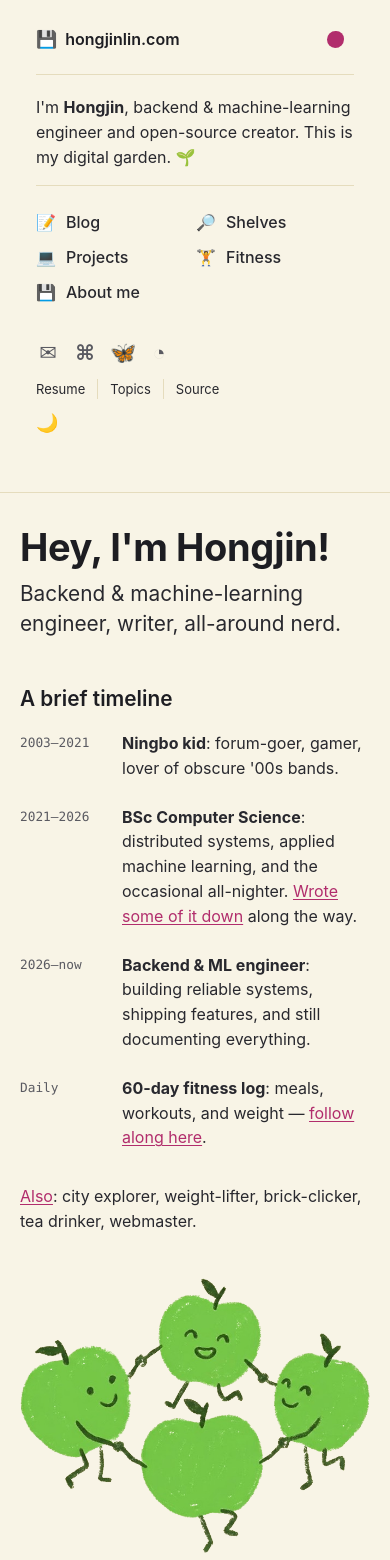
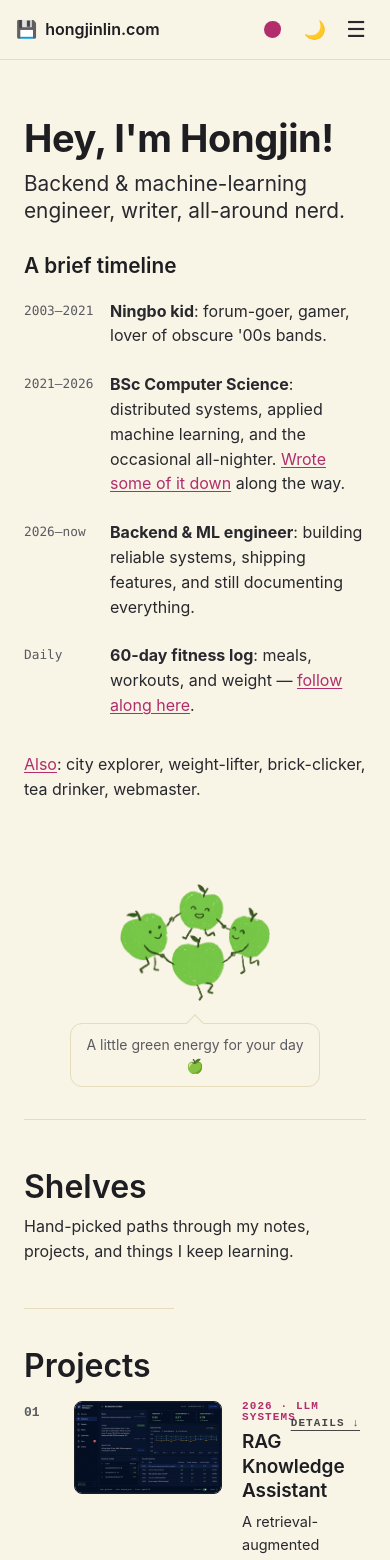
Before and after one commit to Hongjin-Lin/portfolio-site, a React (Vite) app: page / in a window 390 px wide. Shown: the top 1560 px of the page. Built offline with nearby package versions, Linux system fonts and the light colour scheme; a web font is replaced by a local one.

Commit message:
Match Tania homepage layout dimensions

```diff
--- a/src/App.jsx
+++ b/src/App.jsx
@@ -61,6 +61,7 @@ export function App() {
   const [accent, setAccent] = useState(() => localStorage.getItem("tn-accent") || ACCENTS[0]);
   const [dark, setDark] = useState(() => localStorage.getItem("tn-dark") === "1");
   const [openProject, setOpenProject] = useState(null);
+  const [menuOpen, setMenuOpen] = useState(false);
 
   useEffect(() => {
     localStorage.setItem("tn-accent", accent);
@@ -80,6 +81,21 @@ export function App() {
 
   return (
     <div className="tn-shell">
+      <header className="tn-mobile-nav">
+        <a className="tn-brand" href="/"><span className="tn-floppy">💾</span>hongjinlin.com</a>
+        <div className="tn-mobile-actions">
+          <button className="tn-dot" onClick={cycleAccent} aria-label="Cycle theme color"><i /></button>
+          <button className="tn-moon" onClick={() => setDark(!dark)} aria-label={dark ? "Switch to light theme" : "Switch to dark theme"}>{dark ? "☀️" : "🌙"}</button>
+          <button className="tn-menu-toggle" onClick={() => setMenuOpen(!menuOpen)} aria-expanded={menuOpen} aria-label={menuOpen ? "Close navigation" : "Open navigation"}>{menuOpen ? "×" : "☰"}</button>
+        </div>
+        {menuOpen && <nav className="tn-mobile-menu" aria-label="Mobile primary">
+          <a href="#" onClick={() => setMenuOpen(false)}>📝 Blog</a>
+          <a href="#shelves" onClick={() => setMenuOpen(false)}>🔎 Shelves</a>
+          <a href="#projects" onClick={() => setMenuOpen(false)}>💻 Projects</a>
+          <a href="/fitness-tracker/">🏋️ Fitness</a>
+          <a href="#about" onClick={() => setMenuOpen(false)}>💾 About me</a>
+        </nav>}
+      </header>
       <aside className="tn-side">
         <section className="tn-sec tn-sec--brand">
           <a className="tn-brand" href="/"><span className="tn-floppy">💾</span>hongjinlin.com</a>
@@ -111,6 +127,7 @@ export function App() {
 
       <main className="tn-main">
         <section className="tn-hero-section" aria-label="Introduction">
+          <div className="tn-hero-inner">
           <div className="tn-col" id="about">
           <h1>Hey, I'm Hongjin!</h1>
           <p className="tn-lead">Backend &amp; machine-learning engineer, writer, all-around nerd.</p>
@@ -139,6 +156,7 @@ export function App() {
             <img className="apple-ensemble" src="/assets/apples/apple-ensemble.png" alt="Four green apples holding hands and dancing together" />
             <p className="tn-apple-caption">A little green energy for your day 🍏</p>
           </aside>
+          </div>
         </section>
         <div className="tn-lower-sections">
           <section id="shelves" className="tn-shelves">
--- a/src/styles.css
+++ b/src/styles.css
@@ -36,10 +36,10 @@ h1, h2, h3 { margin: 0; font-family: "Outfit Variable", -apple-system, BlinkMacS
 :focus-visible { outline: 2px solid var(--tn-accent); outline-offset: 3px; }
 
 /* ===== sidebar ===== */
-.tn-shell { min-height: 100vh; background: var(--tn-bg); width: min(100%, 1680px); margin-inline: auto; padding: 32px 40px 0; display: grid; grid-template-columns: 260px minmax(0, 1fr); column-gap: 72px; }
-.tn-side { position: sticky; top: 32px; width: auto; height: calc(100vh - 64px); margin: 0; padding-right: 24px; background: var(--tn-bg); border-right: 1px solid var(--tn-border); display: flex; flex-direction: column; }
+.tn-shell { min-height: 100vh; background: var(--tn-bg); width: min(100%, 1376px); margin-inline: auto; display: grid; grid-template-columns: 260px minmax(0, 1fr); column-gap: 32px; }
+.tn-side { position: sticky; top: 0; width: 260px; height: 100vh; margin: 0; background: var(--tn-bg); border-right: 1px solid var(--tn-border); display: flex; flex-direction: column; }
 .tn-sec { padding: 0 0 16px; margin: 0 16px 20px; border-bottom: 1px solid var(--tn-border); }
-.tn-sec--brand { display: flex; align-items: center; justify-content: space-between; }
+.tn-sec--brand { display: flex; align-items: center; justify-content: space-between; margin-top: 14px; }
 .tn-brand { display: flex; align-items: center; gap: 8px; font-weight: 600; font-size: 16px; color: var(--tn-heading); text-decoration: none; }
 .tn-floppy { font-size: 17px; }
 .tn-dot { width: 38px; height: 38px; border: 0; border-radius: 8px; background: transparent; cursor: pointer; display: flex; align-items: center; justify-content: center; }
@@ -59,51 +59,70 @@ html[data-tn-dark="1"] .tn-nav a:hover { background: rgba(255, 255, 255, .06); }
 .tn-footer-links a + a { border-left: 1px solid var(--tn-border); padding-left: 12px; }
 .tn-moon { display: block; margin-top: 10px; font-size: 18px; color: var(--tn-text); padding: 3px 0; background: none; border: 0; cursor: pointer; font-family: inherit; }
 .tn-moon:hover { color: var(--tn-accent); }
+.tn-mobile-nav { display: none; }
 
 /* ===== main column ===== */
-.tn-main { min-width: 0; padding: 40px 0 64px; }
-.tn-hero-section { display: grid; grid-template-columns: minmax(0, 1fr) minmax(250px, 340px); gap: clamp(40px, 5vw, 88px); align-items: start; }
+.tn-main { min-width: 0; width: 100%; max-width: 1020px; margin-left: 24px; padding: 32px; }
+.tn-hero-section { container: tn-hero / inline-size; margin: 24px 0 48px; padding-bottom: 32px; min-height: 626px; border-bottom: 1px solid var(--tn-border); }
+.tn-hero-inner { display: flex; flex-direction: column; align-items: stretch; }
 .tn-sec--nonav { border-bottom: 0; }
-.tn-col { max-width: 860px; min-width: 0; }
-.tn-col h1 { font-size: 48px; font-weight: 700; line-height: 1.2; letter-spacing: -.01em; margin: 0 0 8px; color: var(--tn-heading); }
-.tn-lead { font-size: 20.8px; line-height: 1.45; margin: 0 0 8px; }
-.tn-col h2 { font-size: 20.8px; margin: 44px 0 12px; }
-.tn-timeline { list-style: none; padding: 0; }
+.tn-col { width: 100%; max-width: 760px; min-width: 0; }
+.tn-col h1 { max-width: 600px; font-size: 48px; font-weight: 700; line-height: 1.2; letter-spacing: -.01em; margin: 0 0 8px; color: var(--tn-heading); }
+.tn-lead { max-width: 600px; font-size: 20.8px; line-height: 1.3; margin: 0 0 8px; }
+.tn-col h2 { font-size: 20.8px; line-height: 1.3; margin: 28px 0 12px; }
+.tn-timeline { list-style: none; padding: 0; margin: 20px 0 0; }
 .tn-timeline li { display: flex; gap: 12px; padding: 0 0 8px; margin: 0 0 16px; }
 .tn-yr { flex: 0 0 90px; font-family: "Google Sans Code Variable", ui-monospace, "SF Mono", Consolas, monospace; font-size: 12.8px; line-height: 1.9; color: var(--tn-muted); }
 .tn-timeline a { color: var(--tn-accent); text-decoration: underline; text-decoration-thickness: 1px; text-underline-offset: 2px; }
 .tn-also { margin-top: 26px; }
 .tn-also a { color: var(--tn-accent); text-decoration: underline; text-decoration-thickness: 1px; text-underline-offset: 2px; }
-.tn-lower-sections { margin-top: 80px; }
+.tn-lower-sections { margin-top: 0; }
 .tn-shelves { margin-top: 0; }
-.tn-shelves h2 { margin: 0 0 8px; }
+.tn-shelves h2, .tn-projects > h2 { font-size: 32px; line-height: 1.2; margin: 0 0 8px; }
 .tn-shelves p { margin: 0; }
-.tn-hero-art { margin-top: 215px; display: flex; flex-direction: column; align-items: center; }
-.tn-hero-art .apple-ensemble { display: block; width: 100%; height: auto; object-fit: contain; }
-.tn-apple-caption { margin: 14px 0 0; padding: 12px 20px; text-align: center; border: 1px solid var(--tn-border); border-radius: 12px; font-size: 14px; color: var(--tn-muted); }
+.tn-hero-art { width: 250px; margin: 64px auto 0; display: flex; flex-direction: column; align-items: center; }
+.tn-hero-art .apple-ensemble { display: block; width: 250px; height: 204px; object-fit: contain; }
+.tn-apple-caption { position: relative; width: 250px; margin: 20px 0 0; padding: 9.6px 14.4px; text-align: center; border: 1px solid var(--tn-border); border-radius: 12px; background: var(--tn-bg); font-size: 14px; line-height: 1.5; color: var(--tn-muted); }
+.tn-apple-caption::before { content: ""; position: absolute; top: -7px; left: 50%; width: 12px; height: 12px; transform: translateX(-50%) rotate(45deg); background: var(--tn-bg); border-left: 1px solid var(--tn-border); border-top: 1px solid var(--tn-border); }
 
-@media (max-width: 1100px) {
-  .tn-shell { padding: 24px 28px 0; grid-template-columns: 230px minmax(0, 1fr); column-gap: 40px; }
-  .tn-hero-section { grid-template-columns: minmax(0, 1fr) minmax(210px, 270px); gap: 32px; }
-  .tn-hero-art { margin-top: 210px; }
+@container tn-hero (min-width: 860px) {
+  .tn-hero-inner { flex-direction: row; align-items: flex-start; gap: 48px; }
+  .tn-col { flex: 0 0 600px; width: 600px; max-width: 600px; }
+  .tn-hero-art { flex: 0 0 250px; align-self: flex-start; margin: 184px 0 0; }
 }
 
-@media (max-width: 1000px) and (min-width: 821px) {
-  .tn-hero-section { grid-template-columns: minmax(0, 1fr); }
-  .tn-hero-art { justify-self: center; width: min(70%, 380px); margin-top: 28px; }
+@container tn-hero (max-width: 859px) {
+  .tn-hero-section { min-height: 0; }
 }
 
-@media (max-width: 820px) {
-  .tn-shell { display: block; padding: 0 20px; }
-  .tn-side { position: static; width: auto; height: auto; margin: 0 -20px; padding: 20px; border-right: 0; border-bottom: 1px solid var(--tn-border); }
-  .tn-sec--nonav { margin-bottom: 0; }
-  .tn-nav { display: grid; grid-template-columns: repeat(2, minmax(0, 1fr)); }
-  .tn-sec--foot { margin-top: 12px; }
-  .tn-main { margin-left: 0; padding: 32px 0 48px; }
-  .tn-hero-section { display: flex; flex-direction: column; gap: 0; }
-  .tn-hero-art { align-self: center; width: min(100%, 420px); margin: 28px 0 0; }
-  .tn-lower-sections { margin-top: 56px; }
+@media (min-width: 1020px) and (max-width: 1359px) {
+  .tn-shell { width: 100%; }
+  .tn-main { max-width: none; margin-left: 0; }
+}
+
+@media (max-width: 1019px) {
+  .tn-shell { display: block; width: 100%; max-width: none; padding-top: 60px; }
+  .tn-side { display: none; }
+  .tn-mobile-nav { position: fixed; z-index: 20; inset: 0 0 auto; height: 60px; display: flex; align-items: center; justify-content: space-between; padding: 0 20px 0 32px; border-bottom: 1px solid var(--tn-border); background: var(--tn-bg); }
+  .tn-mobile-actions { display: flex; align-items: center; gap: 12px; }
+  .tn-mobile-actions .tn-moon { margin: 0; }
+  .tn-menu-toggle { width: 36px; height: 36px; border: 0; background: transparent; color: var(--tn-text); font-size: 22px; cursor: pointer; }
+  .tn-mobile-menu { position: absolute; top: 60px; left: 0; right: 0; display: flex; flex-direction: column; gap: 4px; padding: 12px 24px 18px; border-bottom: 1px solid var(--tn-border); background: var(--tn-bg); box-shadow: 0 8px 16px rgb(0 0 0 / 6%); }
+  .tn-mobile-menu a { padding: 8px; color: var(--tn-text); text-decoration: none; }
+  .tn-main { max-width: 1020px; margin: 0 auto; padding: 32px 32px 64px; }
+  .tn-hero-section { min-height: 0; }
+  .tn-hero-inner { flex-direction: column; }
+  .tn-col { max-width: 760px; }
+  .tn-hero-art { align-self: center; width: 250px; margin-top: 64px; }
+  .tn-hero-art .apple-ensemble { width: 150px; height: 122px; }
+}
+
+@media (max-width: 600px) {
+  .tn-mobile-nav { padding-inline: 16px; }
+  .tn-main { padding: 32px 24px 48px; }
   .tn-col h1 { font-size: 38px; }
+  .tn-timeline li { gap: 8px; }
+  .tn-yr { flex-basis: 78px; }
 }
 
 @media (prefers-reduced-motion: reduce) {
```
